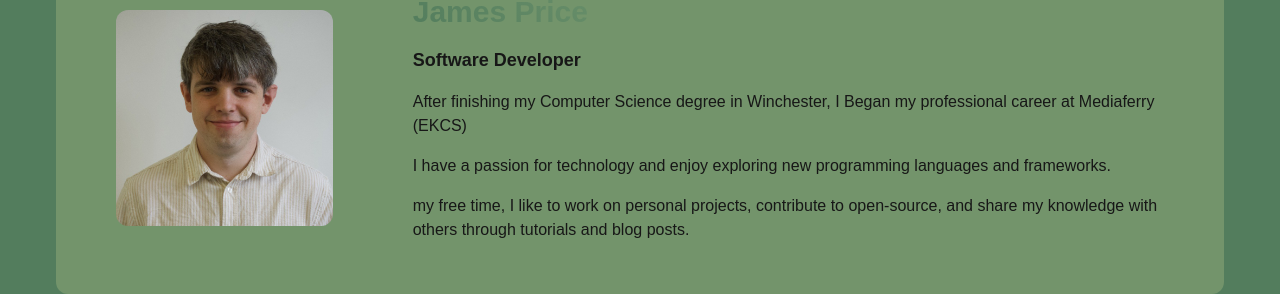
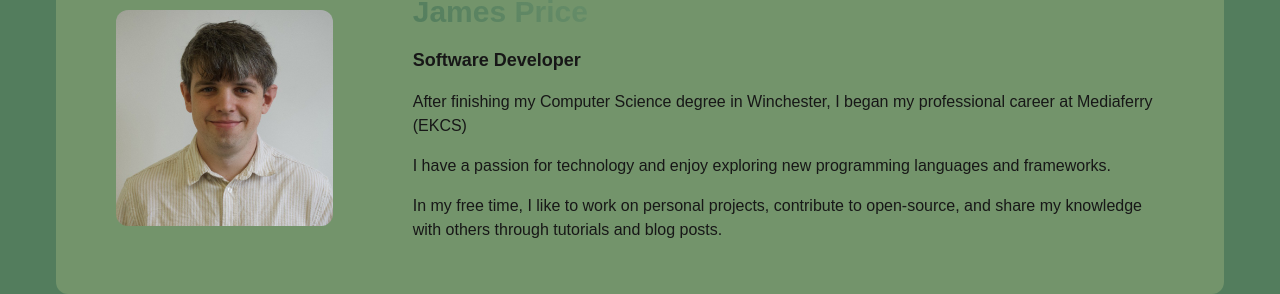
Before and after one commit to JumesP/Portfoliov3, a Next.js app: page /about in a window 1280 px wide. Shown: the part 300-594 px from the top of the page. Built offline with nearby package versions, Linux system fonts and the light colour scheme.

Commit message:
about page change

```diff
--- a/src/page/About/About.tsx
+++ b/src/page/About/About.tsx
@@ -15,9 +15,9 @@ const About = () => {
                     <div className="w-[80%] flex flex-col gap-4 pl-20 p-8">
                         <h1 className="text-3xl font-bold">James Price</h1>
                         <h3 className="text-lg font-semibold">Software Developer</h3>
-                        <p>After finishing my Computer Science degree in Winchester, I Began my professional career at Mediaferry (EKCS)</p>
+                        <p>After finishing my Computer Science degree in Winchester, I began my professional career at Mediaferry (EKCS)</p>
                         <p>I have a passion for technology and enjoy exploring new programming languages and frameworks.</p>
-                        <p> my free time, I like to work on personal projects, contribute to open-source, and share my knowledge with others through tutorials and blog posts.</p>
+                        <p>In my free time, I like to work on personal projects, contribute to open-source, and share my knowledge with others through tutorials and blog posts.</p>
                     </div>
                 </div>
                 <div className="flex flex-col gap-4 justify-center items-center bg-[#73946B] rounded-xl h-80 mx-4">
```
